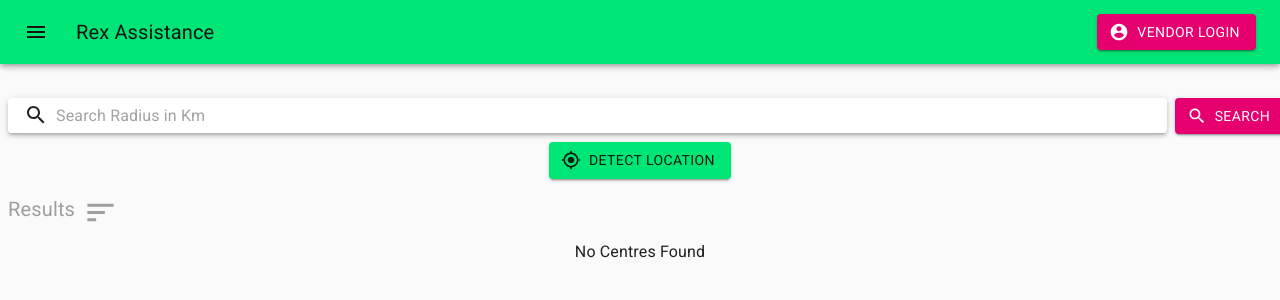
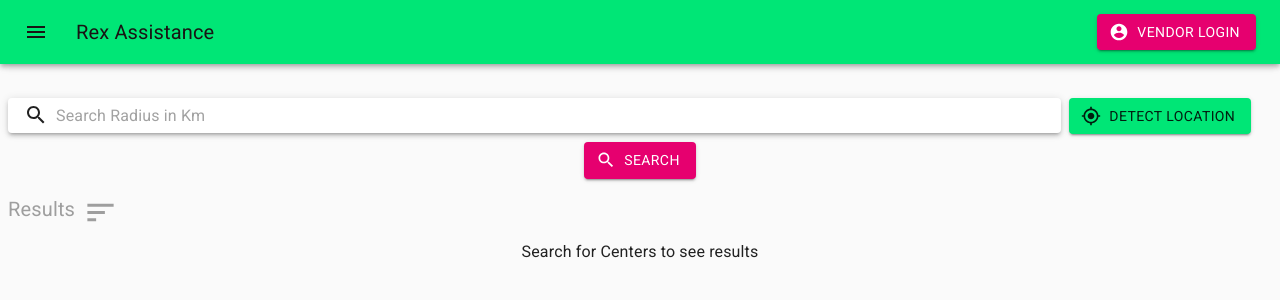
Before and after one commit to neetishsingh/RexCovidAssistance, a React (Create React App) app: page / in a window 1280 px wide. Shown: the top 300 px of the page. Built offline with nearby package versions, Linux system fonts and the light colour scheme.

Commit message:
User is persisting and exiting securly  without any error

```diff
--- a/src/App.js
+++ b/src/App.js
@@ -18,7 +18,7 @@ function App() {
     return user.data;
   }
   useEffect(()=>{
-    if( localStorage.getItem('RexCovid-refreshToken')!==null)
+    if( localStorage.getItem('RexCovid-refreshToken'))
     {
       // If the user has previously logged in using this browser
       let refreshToken = localStorage.getItem('RexCovid-refreshToken');
--- a/src/Components/Appbar.js
+++ b/src/Components/Appbar.js
@@ -52,7 +52,7 @@ const TopBar = (props) => {
       dispatch({
         type: "REMOVE_USER"
       });
-      localStorage.setItem('RexCovid-refreshToken',null);
+      localStorage.removeItem('RexCovid-refreshToken');
       history.push("/");
     }).catch((err)=>{
       console.log("Error occoured",err);
--- a/src/Components/Datatable.js
+++ b/src/Components/Datatable.js
@@ -125,7 +125,7 @@ function Datatable() {
               textAlign: "center",
             }}
           >
-            No Centres Found
+            Search for Centers to see results
           </Typography>
         </Grid>
       )}
--- a/src/Components/HomeView.js
+++ b/src/Components/HomeView.js
@@ -17,7 +17,7 @@ function HomeView(props) {
   // is the minimum width 600px false for mobile devides
   const mediaQuery = useMediaQuery("(min-width:600px)");
   const [searchRadius, setSearchRadius] = useState("");
-  const [{ Userlocation,Backend },dispatch] = useStateContext();
+  const [{ Userlocation, Backend }, dispatch] = useStateContext();
   const searchDB = async (e) => {
     e.preventDefault();
     if (Userlocation !== undefined) {
@@ -43,7 +43,7 @@ function HomeView(props) {
   return (
     <Grid container>
       <form className={mediaQuery ? classes.form_D : classes.form_M}>
-        <Grid item xs={12} lg={11}>
+        <Grid item xs={12} lg={10}>
           <Paper elevation={3}>
             <div className={classes.search}>
               <div className={classes.searchIcon}>
@@ -65,23 +65,24 @@ function HomeView(props) {
         <Grid
           item
           xs={12}
-          lg={1}
+          lg={2}
           className={mediaQuery ? null : classes.Button_M}
+          style={mediaQuery ? { marginLeft: theme.spacing(1) } : null}
         >
+          {props.children}
+        </Grid>
+      </form>
+      <Grid item xs={12} className={classes.Button_M}>
         <Button
           variant="contained"
           color="secondary"
-            style={mediaQuery ? { marginLeft: theme.spacing(1) } : null}
+          //style={mediaQuery ? { marginLeft: theme.spacing(1) } : null}
           startIcon={<SearchIcon />}
           type="submit"
           onClick={searchDB}
         >
           Search
         </Button>
-        </Grid>
-      </form>
-      <Grid item xs={12} className={classes.Button_M}>
-        {props.children}
       </Grid>
       <Grid item xs={12}>
         <Typography
@@ -141,9 +142,6 @@ const useStyles = makeStyles((theme) => ({
     paddingLeft: `calc(1em + ${theme.spacing(4)}px)`,
     transition: theme.transitions.create("width"),
     width: `calc(${window.innerWidth}px*0.78)`,
-    [theme.breakpoints.up("md")]: {
-      width: `calc(${window.innerWidth}px*0.85)`,
-    },
   },
   search_D: {
     marginLeft: theme.spacing(1),
```
Lines whose indentation alone changed are shown as unchanged.
